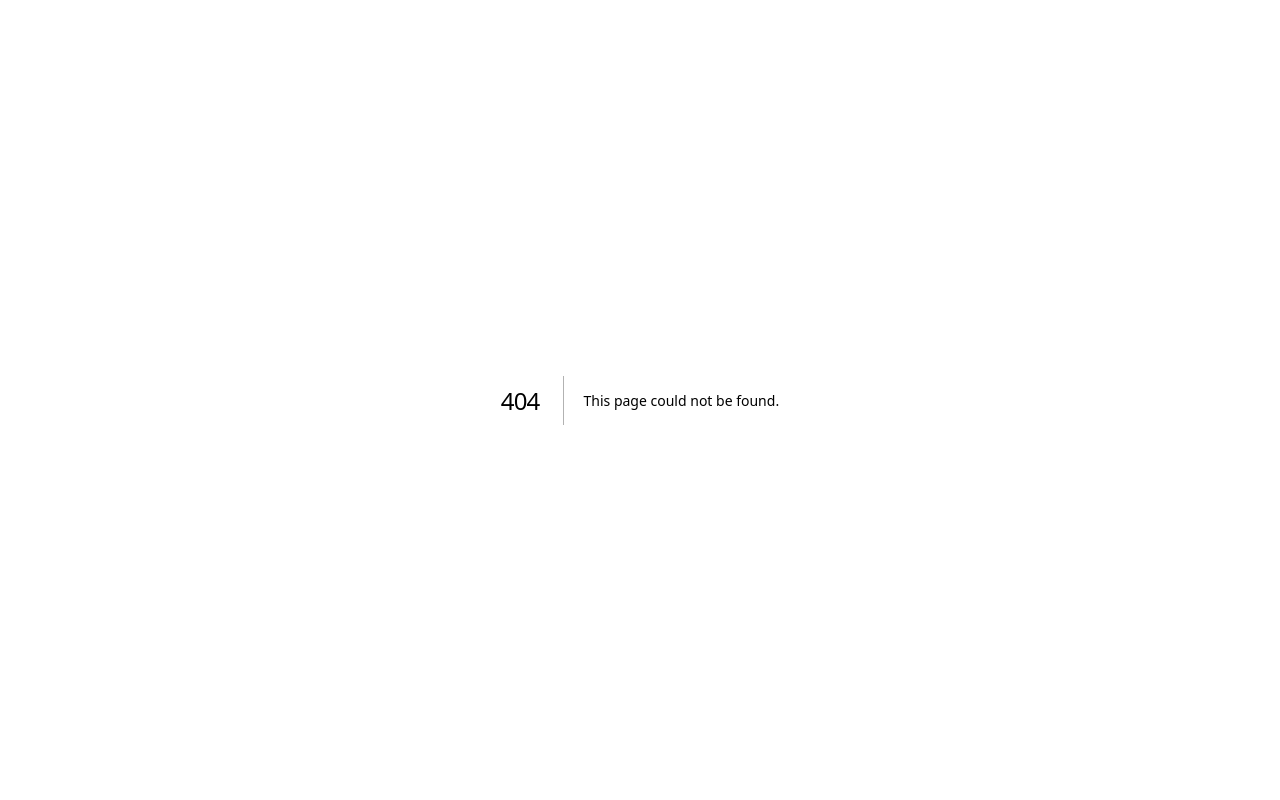
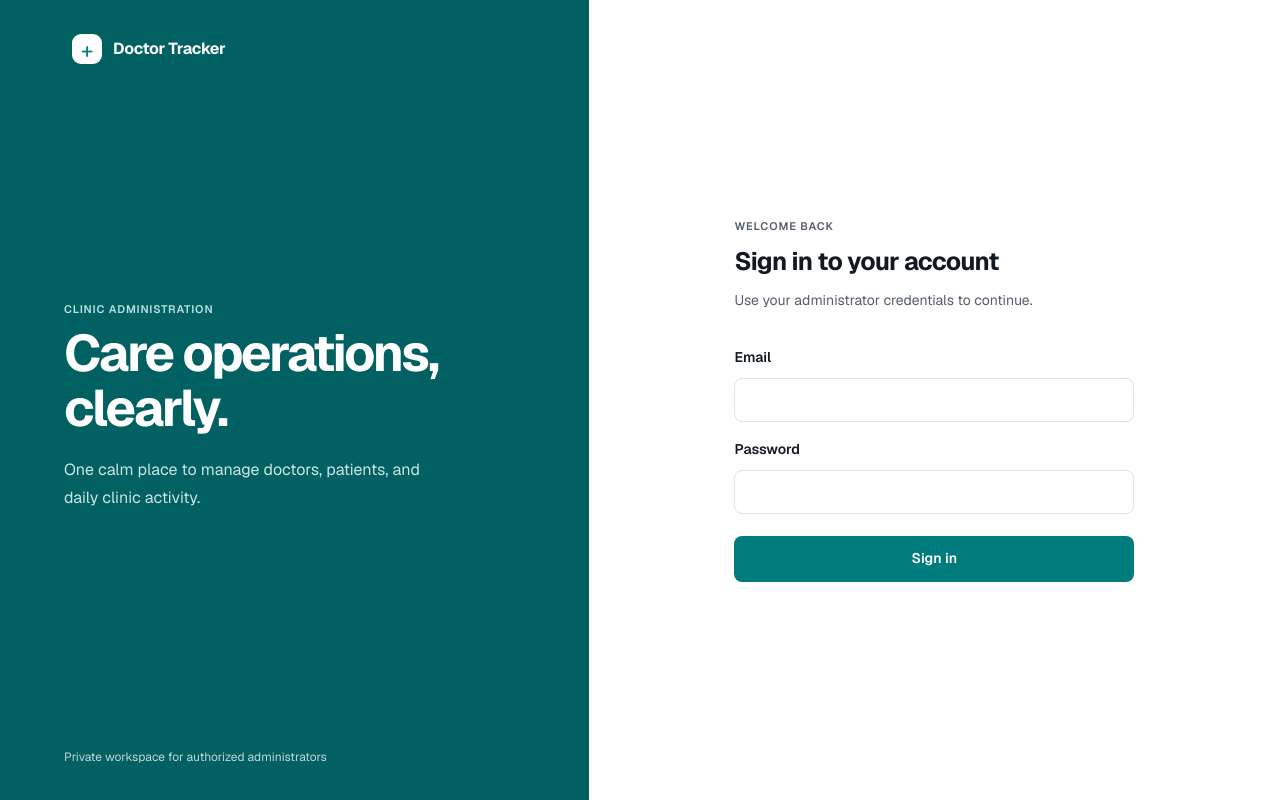
Before and after one commit to Mueem-Nahid/doctors-tracker-frontend, a Next.js app: page /login in a window 1280 px wide. Before the commit this address had no page. Built offline with nearby package versions, Linux system fonts and the light colour scheme; no server answers.

Commit message:
# Feature - add Admin sessions and login flow

```diff
--- a/next.config.ts
+++ b/next.config.ts
@@ -6,7 +6,9 @@ const frontendDirectory = path.dirname(fileURLToPath(import.meta.url));
 
 const nextConfig: NextConfig = {
   async rewrites() {
-    const backendOrigin = process.env.BACKEND_ORIGIN;
+    const backendOrigin =
+      process.env.BACKEND_ORIGIN ??
+      (process.env.NODE_ENV === "development" ? "http://localhost:4000" : undefined);
 
     if (!backendOrigin) {
       return [];
--- a/src/app/globals.css
+++ b/src/app/globals.css
@@ -61,6 +61,9 @@ a { color: inherit; text-decoration: none; }
 .topbar-context { font-weight: 550; }
 .session-status { display: flex; align-items: center; gap: 8px; color: var(--muted); font-size: 12px; }
 .session-status span { width: 7px; height: 7px; border-radius: 50%; background: oklch(0.62 0.13 155); }
+.topbar-actions { display: flex; align-items: center; gap: 18px; }
+.logout-button { min-height: 36px; border: 1px solid var(--border); border-radius: 8px; background: var(--surface); padding: 0 12px; color: var(--muted); font: inherit; cursor: pointer; }
+.logout-button:hover { border-color: var(--primary); color: var(--primary); }
 .page-content { width: min(1160px, 100%); margin: 0 auto; padding: 44px 36px; }
 .page-heading { display: flex; align-items: center; justify-content: space-between; gap: 20px; margin-bottom: 28px; }
 .eyebrow { margin: 0 0 8px; color: var(--muted); font-size: 11px; font-weight: 600; letter-spacing: 0.08em; }
@@ -72,11 +75,38 @@ h1 { margin: 0; font-size: 26px; font-weight: 620; letter-spacing: -0.035em; }
 .setup-card h2 { margin: 2px 0 6px; font-size: 15px; font-weight: 600; }
 .setup-card p { margin: 0; color: var(--muted); line-height: 1.6; }
 
+.login-page { display: grid; min-height: 100vh; grid-template-columns: minmax(360px, 0.92fr) 1.08fr; background: var(--surface); }
+.login-brand { display: flex; flex-direction: column; justify-content: space-between; background: oklch(0.43 0.105 195); color: white; padding: 34px clamp(30px, 5vw, 76px); }
+.login-logo { align-self: flex-start; }
+.login-logo .brand-mark { background: white; color: var(--primary); }
+.login-promise { max-width: 460px; padding: 80px 0; }
+.login-promise .eyebrow { color: oklch(0.88 0.04 195); }
+.login-promise h1 { font-size: clamp(38px, 4vw, 58px); line-height: 1.08; letter-spacing: -0.045em; }
+.login-promise > p:last-child { max-width: 390px; margin-top: 20px; color: oklch(0.9 0.025 195); font-size: 16px; line-height: 1.7; }
+.login-brand-note { color: oklch(0.86 0.025 195); font-size: 12px; }
+.login-content { display: grid; place-items: center; padding: 32px; }
+.login-card { width: min(400px, 100%); }
+.login-card h2 { margin: 0; font-size: 25px; font-weight: 620; letter-spacing: -0.03em; }
+.login-intro { margin: 9px 0 28px; color: var(--muted); line-height: 1.6; }
+.login-form { display: grid; gap: 10px; }
+.login-form label { margin-top: 7px; font-weight: 550; }
+.login-form input { min-height: 44px; width: 100%; border: 1px solid var(--border); border-radius: 8px; background: var(--surface); padding: 0 12px; color: var(--foreground); font: inherit; }
+.login-form input:focus { border-color: var(--primary); outline: 2px solid color-mix(in oklch, var(--primary) 20%, transparent); outline-offset: 1px; }
+.login-error { margin: 5px 0; color: oklch(0.5 0.18 27); font-size: 13px; }
+.login-submit { min-height: 46px; margin-top: 12px; border: 0; border-radius: 8px; background: var(--primary); color: white; font: inherit; font-weight: 600; cursor: pointer; }
+.login-submit:disabled { cursor: wait; opacity: 0.72; }
+
 @media (max-width: 767px) {
+  .login-page { grid-template-columns: 1fr; }
+  .login-brand { min-height: auto; padding: 24px 20px 18px; }
+  .login-promise, .login-brand-note { display: none; }
+  .login-content { align-items: start; padding: 64px 24px 28px; }
+  .login-card { max-width: 440px; }
   .sidebar { position: static; width: auto; height: 58px; flex-direction: row; align-items: center; border-right: 0; border-bottom: 1px solid var(--border); padding: 0 16px; }
   .nav-caption, .nav-list, .sidebar-footer, .topbar-context { display: none; }
   .main-panel { margin-left: 0; }
   .topbar { height: 52px; justify-content: flex-end; padding: 0 16px; }
+  .topbar-actions { gap: 10px; }
   .page-content { padding: 30px 18px; }
   .page-heading { align-items: flex-start; }
   h1 { font-size: 24px; }
--- /dev/null
+++ b/src/app/login/login-form.tsx
@@ -0,0 +1,56 @@
+"use client";
+
+import { useState, type FormEvent } from "react";
+import { useRouter } from "next/navigation";
+
+type LoginFormProps = { nextPath: string };
+
+export default function LoginForm({ nextPath }: LoginFormProps) {
+  const router = useRouter();
+  const [error, setError] = useState("");
+  const [isSubmitting, setIsSubmitting] = useState(false);
+
+  async function handleSubmit(event: FormEvent<HTMLFormElement>) {
+    event.preventDefault();
+    setError("");
+    setIsSubmitting(true);
+
+    const formData = new FormData(event.currentTarget);
+    try {
+      const response = await fetch("/api/auth/login", {
+        method: "POST",
+        credentials: "same-origin",
+        headers: { "Content-Type": "application/json" },
+        body: JSON.stringify({
+          email: formData.get("email"),
+          password: formData.get("password"),
+        }),
+      });
+
+      if (!response.ok) {
+        setError(response.status === 401 ? "Invalid email or password" : "Couldn't sign in. Try again.");
+        return;
+      }
+
+      router.replace(nextPath);
+      router.refresh();
+    } catch {
+      setError("Couldn't connect to the sign-in service. Try again.");
+    } finally {
+      setIsSubmitting(false);
+    }
+  }
+
+  return (
+    <form className="login-form" onSubmit={handleSubmit}>
+      <label htmlFor="email">Email</label>
+      <input id="email" name="email" type="email" autoComplete="username" required maxLength={254} />
+      <label htmlFor="password">Password</label>
+      <input id="password" name="password" type="password" autoComplete="current-password" required maxLength={128} />
+      {error ? <p className="login-error" role="alert">{error}</p> : null}
+      <button className="login-submit" type="submit" disabled={isSubmitting}>
+        {isSubmitting ? "Signing in…" : "Sign in"}
+      </button>
+    </form>
+  );
+}
--- /dev/null
+++ b/src/app/login/page.tsx
@@ -0,0 +1,41 @@
+import { redirect } from "next/navigation";
+import Link from "next/link";
+import { getCurrentAdmin } from "@/lib/server/auth";
+import LoginForm from "./login-form";
+
+type LoginPageProps = {
+  searchParams: Promise<{ next?: string }>;
+};
+
+export default async function LoginPage({ searchParams }: LoginPageProps) {
+  const admin = await getCurrentAdmin();
+  if (admin) redirect("/");
+
+  const params = await searchParams;
+  const nextPath = params.next?.startsWith("/") && !params.next.startsWith("//") ? params.next : "/";
+
+  return (
+    <main className="login-page">
+      <section className="login-brand" aria-label="Doctor Tracker">
+        <Link className="brand login-logo" href="/">
+          <span className="brand-mark" aria-hidden="true">+</span>
+          <span>Doctor Tracker</span>
+        </Link>
+        <div className="login-promise">
+          <p className="eyebrow">CLINIC ADMINISTRATION</p>
+          <h1>Care operations,<br />clearly.</h1>
+          <p>One calm place to manage doctors, patients, and daily clinic activity.</p>
+        </div>
+        <span className="login-brand-note">Private workspace for authorized administrators</span>
+      </section>
+      <section className="login-content" aria-labelledby="login-title">
+        <div className="login-card">
+          <p className="eyebrow">WELCOME BACK</p>
+          <h2 id="login-title">Sign in to your account</h2>
+          <p className="login-intro">Use your administrator credentials to continue.</p>
+          <LoginForm nextPath={nextPath} />
+        </div>
+      </section>
+    </main>
+  );
+}
--- a/src/app/page.tsx
+++ b/src/app/page.tsx
@@ -1,8 +1,11 @@
 import Link from "next/link";
+import { requireAdmin } from "@/lib/server/auth";
+import LogoutButton from "@/components/logout-button";
 
 const navigation = ["Dashboard", "Doctors", "Patients"];
 
-export default function Home() {
+export default async function Home() {
+  const admin = await requireAdmin();
   return (
     <div className="app-frame">
       <aside className="sidebar" aria-label="Main navigation">
@@ -29,8 +32,8 @@ export default function Home() {
         <div className="sidebar-footer">
           <span className="avatar" aria-hidden="true">A</span>
           <span className="admin-label">
-            <strong>Administrator</strong>
-            <small>Admin account</small>
+            <strong>{admin.name}</strong>
+            <small>Administrator</small>
           </span>
         </div>
       </aside>
@@ -38,7 +41,10 @@ export default function Home() {
       <main className="main-panel">
         <header className="topbar">
           <span className="topbar-context">Care operations</span>
-          <span className="session-status"><span /> Workspace setup</span>
+          <div className="topbar-actions">
+            <span className="session-status"><span /> Signed in</span>
+            <LogoutButton />
+          </div>
         </header>
 
         <section className="page-content" aria-labelledby="page-title">
--- /dev/null
+++ b/src/components/logout-button.tsx
@@ -0,0 +1,25 @@
+"use client";
+
+import { useState } from "react";
+import { useRouter } from "next/navigation";
+
+export default function LogoutButton() {
+  const router = useRouter();
+  const [isSubmitting, setIsSubmitting] = useState(false);
+
+  async function logout() {
+    setIsSubmitting(true);
+    try {
+      await fetch("/api/auth/logout", { method: "POST", credentials: "same-origin" });
+    } finally {
+      router.replace("/login");
+      router.refresh();
+    }
+  }
+
+  return (
+    <button className="logout-button" type="button" onClick={logout} disabled={isSubmitting}>
+      {isSubmitting ? "Signing out…" : "Sign out"}
+    </button>
+  );
+}
--- /dev/null
+++ b/src/lib/server/auth.ts
@@ -0,0 +1,44 @@
+import "server-only";
+import { cookies } from "next/headers";
+import { redirect } from "next/navigation";
+
+export type Admin = {
+  _id: string;
+  name: string;
+  email: string;
+  role: "admin";
+};
+
+const backendOrigin =
+  process.env.BACKEND_ORIGIN ??
+  (process.env.NODE_ENV === "development" ? "http://localhost:4000" : undefined);
+const cookieNames = ["doctor_tracker_session", "__Host-doctor_tracker_session"];
+
+export async function getCurrentAdmin(): Promise<Admin | null> {
+  if (!backendOrigin) throw new Error("BACKEND_ORIGIN is required for session checks");
+
+  const cookieStore = await cookies();
+  const sessionCookie = cookieNames
+    .map((name) => cookieStore.get(name))
+    .find((cookie) => cookie !== undefined);
+
+  if (!sessionCookie) return null;
+
+  try {
+    const response = await fetch(`${backendOrigin}/api/v1/auth/me`, {
+      headers: { cookie: `${sessionCookie.name}=${sessionCookie.value}` },
+      cache: "no-store",
+    });
+    if (!response.ok) return null;
+    const payload = (await response.json()) as { data: Admin };
+    return payload.data;
+  } catch {
+    return null;
+  }
+}
+
+export async function requireAdmin(): Promise<Admin> {
+  const admin = await getCurrentAdmin();
+  if (!admin) redirect("/login?next=/");
+  return admin;
+}
```
